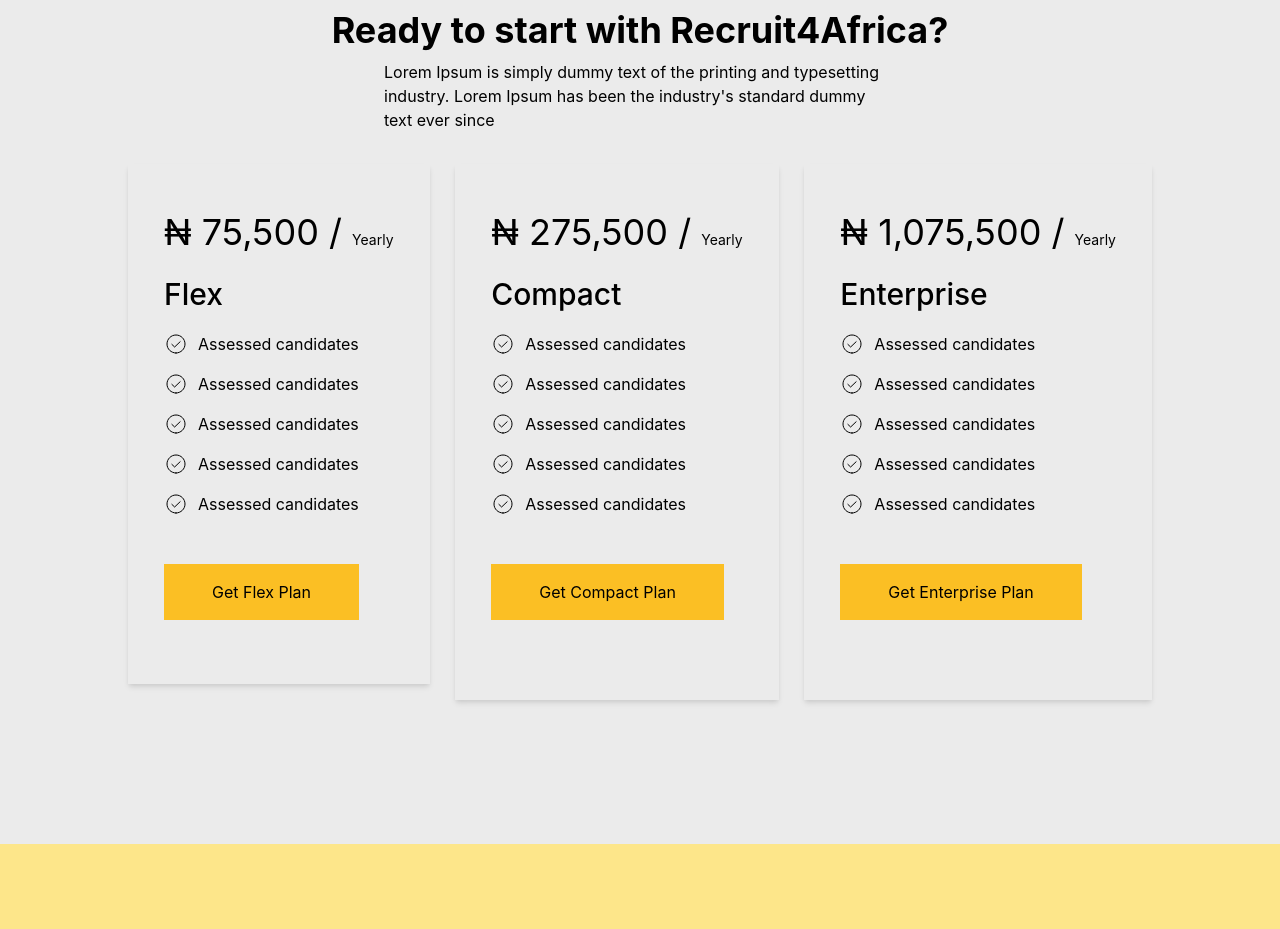
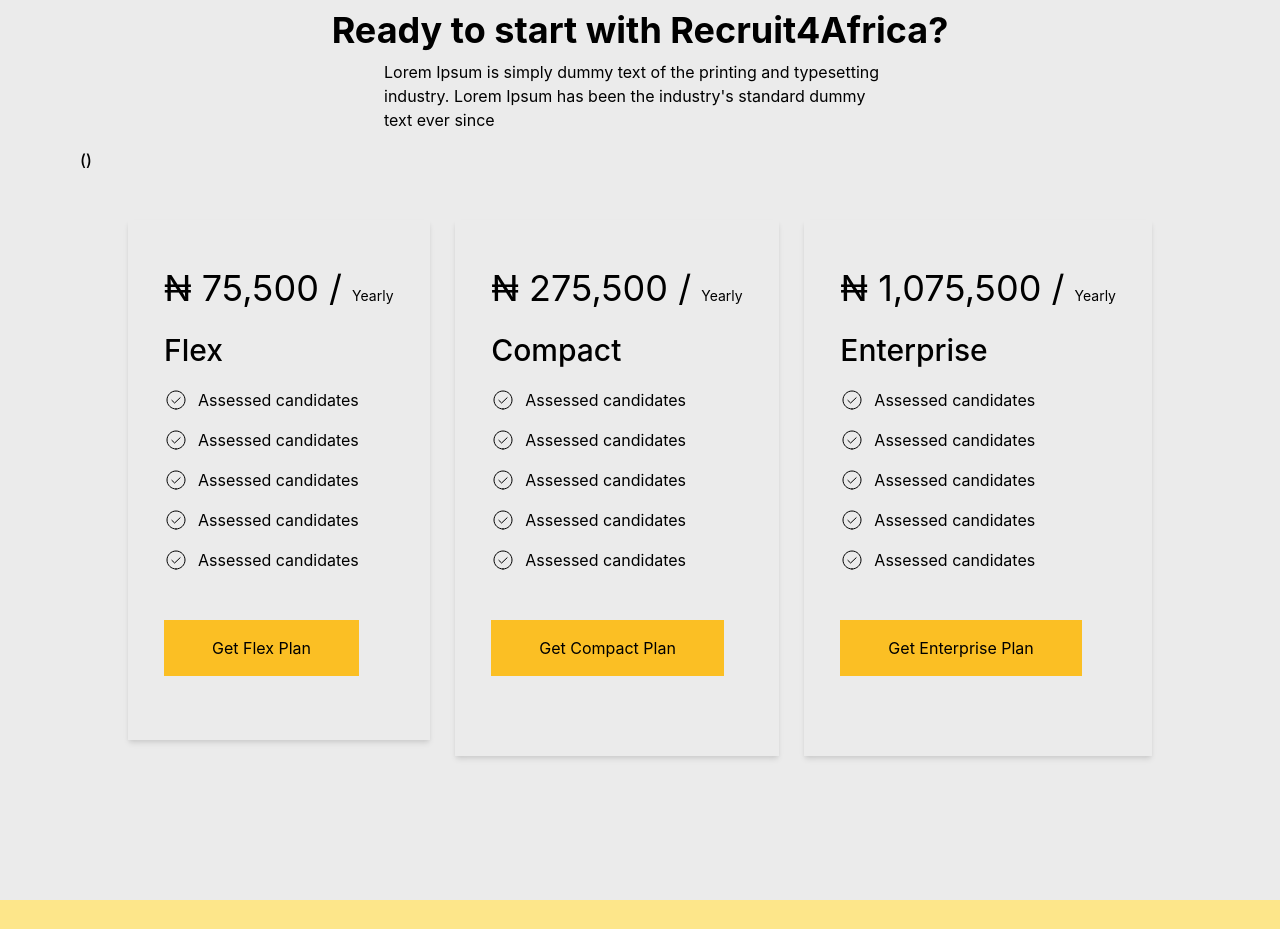
Before and after one commit to luigimorel/recruit-africa, a React (Create React App) app: page /employers in a window 1280 px wide. Shown: the part 2360-3289 px from the top of the page. Built offline with nearby package versions, Linux system fonts and the light colour scheme; what @tailwindcss/typography would draw is missing.

Commit message:
Update the custom checkbox

```diff
--- a/src/common/Checkbox.jsx
+++ b/src/common/Checkbox.jsx
@@ -1,12 +1,12 @@
 export default function Checkbox(props) {
-  const { className, label, onChange } = props;
+  const { className, label, onChange, number } = props;
 
   return (
     <div className={className}>
       <label className="cursor-pointer w-full">
         <input type="checkbox" className="hidden peer" onChange={onChange} />
-        <span className="text-[#6E6E6E] peer-checked:p-3 peer-checked:mx-1 font-medium peer-checked:bg-white   peer-checked:text-[#FA6E59]">
-          {label}
+        <span className="block px-4 sm:px-8 py-4 mr-2 peer-checked:bg-yellow-400 font-medium  peer-checked:text-gray-800">
+          {label} ({number})
         </span>
       </label>
     </div>
```
